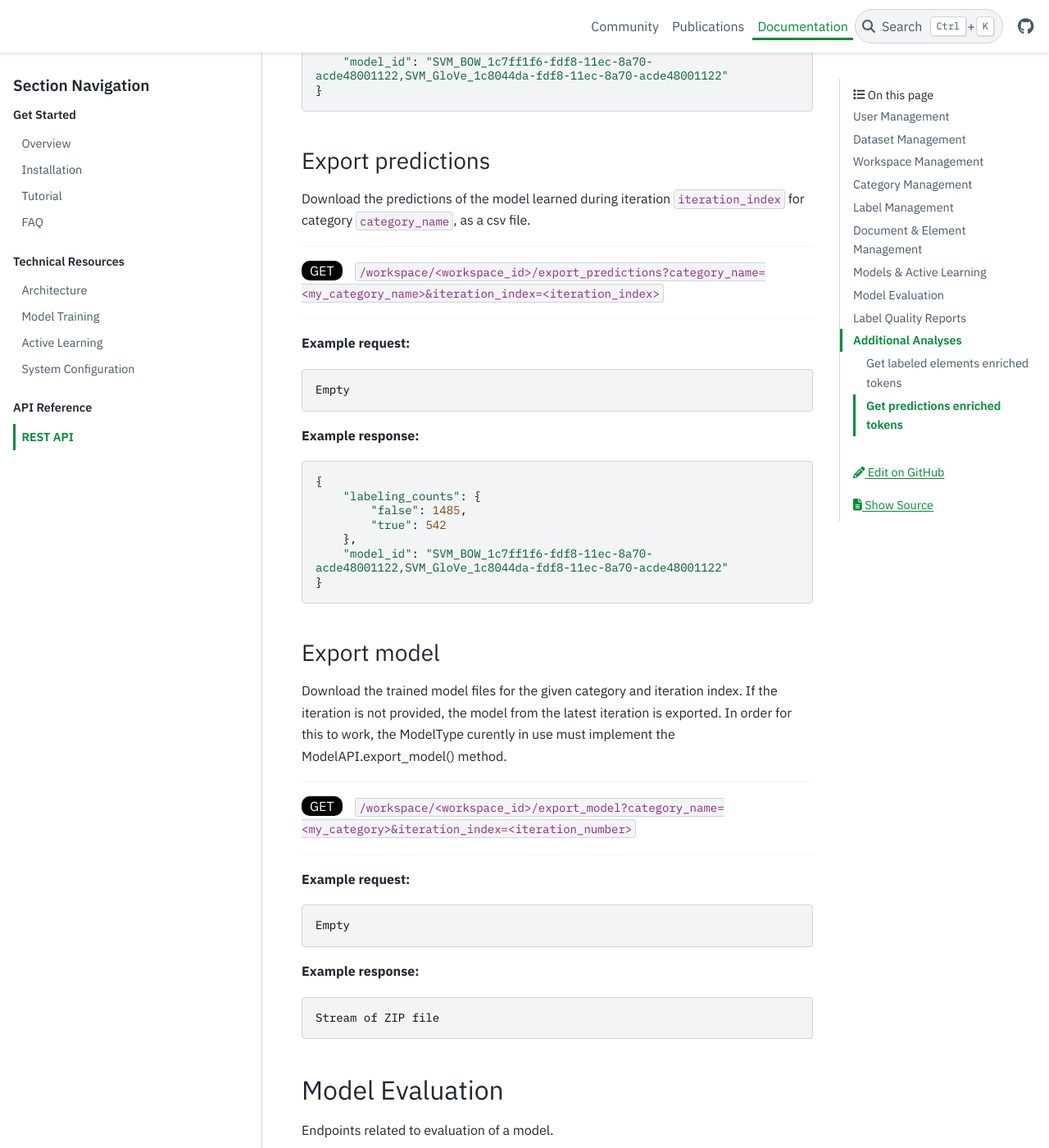
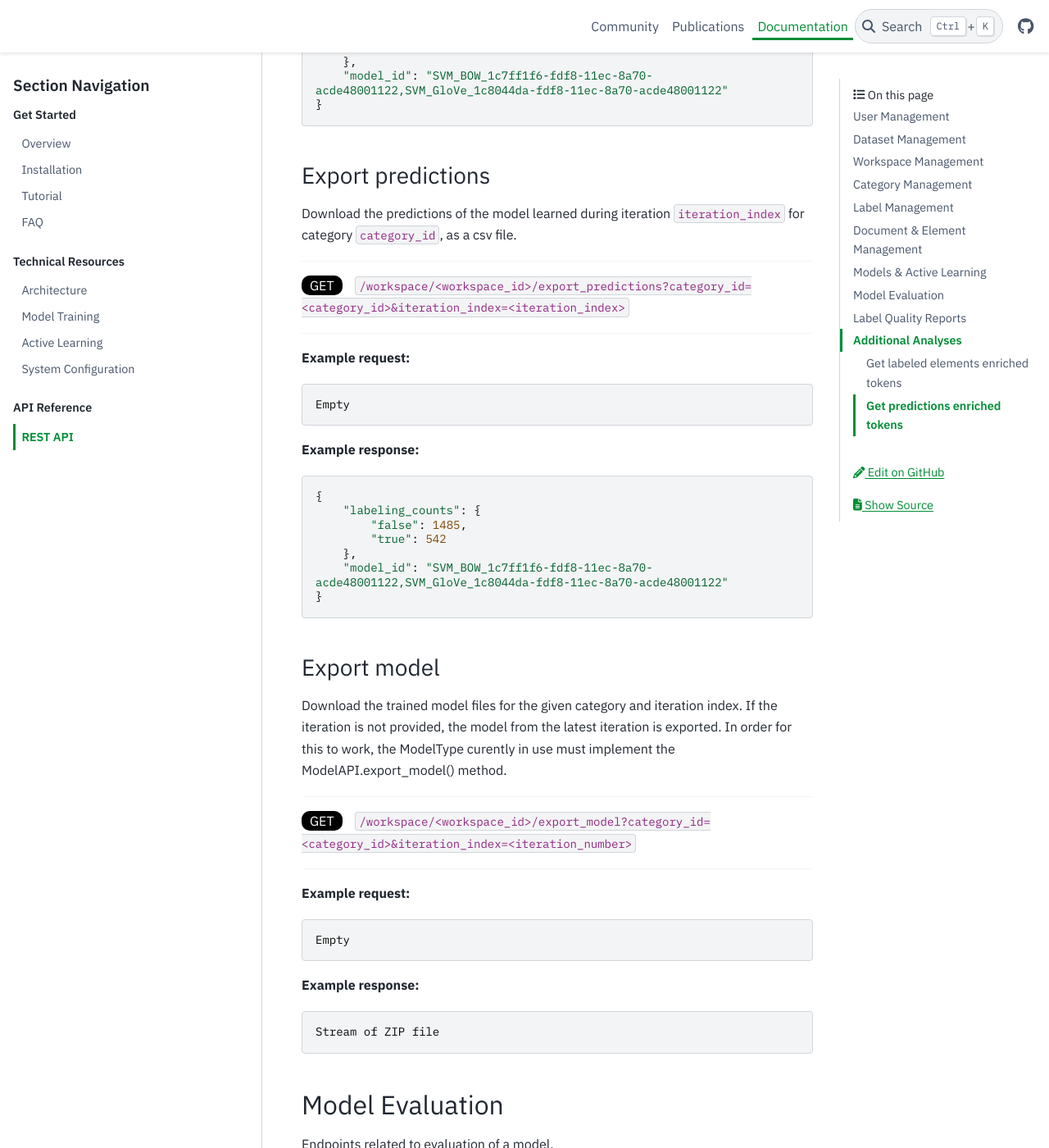
Before and after one commit to label-sleuth/label-sleuth.org, a Sphinx documentation site: the page built from docs/docs/dev/api.md, in a window 1280 px wide and 1400 px high, scrolled down 19071 px. Shown: the whole window at 82% size. Built offline with Sphinx 7.4.7 and the PyData theme 0.15.4, drawn with Linux system fonts in a browser that asks for light colours; some of the changed text lies outside the part shown.

Commit message:
Update APIs to reflect category_id refactor

````diff
--- a/docs/docs/dev/api.md
+++ b/docs/docs/dev/api.md
@@ -299,7 +297,7 @@ This endpoint permanently deletes the category along with all data associated wi
 
 ---
 
-<span class="request_type">DELETE</span> ```/workspace/<workspace_id>/category/<category_name>```
+<span class="request_type">DELETE</span> ```/workspace/<workspace_id>/category/<category_id>```
 
 ---
 
@@ -311,8 +309,11 @@ Empty
 
 **Example response:**
 
-```
-{"category": "my_category_name"}
+```json
+{
+   "workspace_id": "my_workspace",
+   "category_id": "0"
+}
 ```
 
 ### Get list of categories
@@ -360,7 +361,7 @@ Update the label of a selected element. This endpoint either sets or removes the
 
 ---
 
-<span class="request_type">PUT</span> ```/workspace/<workspace_id>/element/<element_id>?category_name=<my_category_name>&value=```
+<span class="request_type">PUT</span> ```/workspace/<workspace_id>/element/<element_id>?category_id=<category_id>```
 
 ---
 
@@ -368,7 +369,7 @@ Update the label of a selected element. This endpoint either sets or removes the
 
 ```json
 {
-   "category_name": "cat1",
+   "category_id": "1",
    "value": "true",
    "update_counter": true
 }
@@ -378,7 +379,7 @@ Update the label of a selected element. This endpoint either sets or removes the
 
 ```json
 {
-   "category_name": "my_category",
+   "category_id": "1",
    "element": {
       "begin": 866,
       "docid": "isear_dev-0",
@@ -402,7 +403,7 @@ Get all elements for selected category that have been assigned a positive label
 
 ---
 
-<span class="request_type">GET</span> ```/workspace/<workspace_id>/positive_elements```
+<span class="request_type">GET</span> ```/workspace/<workspace_id>/positive_elements?category_id=<category_id>```
 
 ---
 
@@ -544,11 +545,11 @@ Empty
 
 ### Get document elements
 
-Get all elements in selected document. Note: The `category_name` is optional.
+Get all elements in selected document. Note: The `category_id` is optional.
 
 ---
 
-<span class="request_type">GET</span> ```/workspace/<workspace_id>/document/<document_id>?category_name=<my_category_name>```
+<span class="request_type">GET</span> ```/workspace/<workspace_id>/document/<document_id>?category_id=<category_id>```
 
 ---
 
@@ -600,7 +601,7 @@ Get elements in the selected document that received a positive prediction from t
 
 ---
 
-<span class="request_type">GET</span> ```/workspace/<workspace_id>/document/<document_id>/positive_predictions?category_name=<my_category_name>&start_idx=<start_index>&size=<max_results>```
+<span class="request_type">GET</span> ```/workspace/<workspace_id>/document/<document_id>/positive_predictions?category_id=<category_id>&start_idx=<start_index>&size=<max_results>```
 
 ---
 
@@ -653,7 +654,7 @@ The response contains the total number of positive predictions in `hit_count` an
 
 ---
 
-<span class="request_type">GET</span> ```/workspace/<workspace_id>/positive_predictions?category_name=<my_category_name>&start_idx=<start_index>&size=<max_results>```
+<span class="request_type">GET</span> ```/workspace/<workspace_id>/positive_predictions?category_id=<category_id>&start_idx=<start_index>&size=<max_results>```
 
 ---
 
@@ -706,7 +707,7 @@ Get elements matching a regular expression. The following parameters must be pro
 
 ---
 
-<span class="request_type">GET</span> ```/workspace/<workspace_id>/query?qry_string=<my_query>&category_name=<my_category>&sample_start_idx=<sample_start_index>&qry_size=<query_size>```
+<span class="request_type">GET</span> ```/workspace/<workspace_id>/query?qry_string=<my_query>&category_id=<category_id>&sample_start_idx=<sample_start_index>&qry_size=<query_size>```
 
 ---
 
@@ -757,7 +758,7 @@ Get information about the labeling status for the selected category. The endpoin
 
 ---
 
-<span class="request_type">GET</span> ```/workspace/<workspace_id>/status?category_name=<my_category_name>```
+<span class="request_type">GET</span> ```/workspace/<workspace_id>/status?category_id=<category_id>```
 
 ---
 
@@ -788,7 +789,7 @@ Get information about all the iteration flows for the selected category and thei
 
 ---
 
-<span class="request_type">GET</span> ```/workspace/<workspace_id>/models?category_name=<my_category_name>```
+<span class="request_type">GET</span> ```/workspace/<workspace_id>/models?category_id=<category_id>```
 
 ---
 
@@ -809,7 +810,7 @@ Empty
          "iteration": 6,
          "model_id": "8ae60534-7dd0-11ec-a0a3-a648083b7a24,8ae6bfec-7dd0-11ec-a0a3-a648083b7a24",
          "model_metadata": {
-            "category_name": "1",
+            "category_id": "1",
             "changed_fraction": 0.0625,
             "positive_fraction": 0.22005208333333334,
             "train_counts": {
@@ -827,7 +828,7 @@ Empty
          "iteration": 7,
          "model_id": "c60c997a-7dd0-11ec-a09b-a648083b7a24,c60f424c-7dd0-11ec-a09b-a648083b7a24",
          "model_metadata": {
-            "category_name": "1",
+            "category_id": "1",
             "changed_fraction": 0.036458333333333336,
             "positive_fraction": 0.21744791666666666,
             "train_counts": {
@@ -849,7 +850,7 @@ Get elements to label. If at least one Iteration has completed for the selected
 
 ---
 
-<span class="request_type">GET</span> ```/workspace/<workspace_id>/active_learning?category_name=<my_category_name>&start_idx=<start_index>&size=<max_results>```
+<span class="request_type">GET</span> ```/workspace/<workspace_id>/active_learning?category_id=<category_id>&start_idx=<start_index>&size=<max_results>```
 
 ---
 
@@ -896,7 +897,7 @@ Manually trigger a new iteration flow.
 
 ---
 
-<span class="request_type">GET</span> ```/workspace/<workspace_id>/force_train?category_name=<my_category_name>```
+<span class="request_type">GET</span> ```/workspace/<workspace_id>/force_train?category_id=<my_category_id>```
 
 ---
 
@@ -920,11 +921,11 @@ Empty
 
 ### Export predictions
 
-Download the predictions of the model learned during iteration `iteration_index` for category `category_name`, as a csv file.
+Download the predictions of the model learned during iteration `iteration_index` for category `category_id`, as a csv file.
 
 ---
 
-<span class="request_type">GET</span> ```/workspace/<workspace_id>/export_predictions?category_name=<my_category_name>&iteration_index=<iteration_index>```
+<span class="request_type">GET</span> ```/workspace/<workspace_id>/export_predictions?category_id=<category_id>&iteration_index=<iteration_index>```
 
 ---
 
@@ -953,7 +954,7 @@ Download the trained model files for the given category and iteration index. If
 
 ---
 
-<span class="request_type">GET</span> ```/workspace/<workspace_id>/export_model?category_name=<my_category>&iteration_index=<iteration_number>```
+<span class="request_type">GET</span> ```/workspace/<workspace_id>/export_model?category_id=<category_id>&iteration_index=<iteration_number>```
 
 ---
 
@@ -980,7 +981,7 @@ used to evaluate the precision of the model predictions: the user should label t
 
 ---
 
-<span class="request_type">GET</span> ```/workspace/<workspace_id>/evaluation_elements?category_name=<my_category_name>```
+<span class="request_type">GET</span> ```/workspace/<workspace_id>/evaluation_elements?category_id=<category_id>```
 
 ---
 
@@ -1027,7 +1028,7 @@ Run precision evaluation.
 
 ---
 
-<span class="request_type">POST</span> ```/workspace/<workspace_id>/estimate_precision?category_name=<my_category_name>```
+<span class="request_type">POST</span> ```/workspace/<workspace_id>/estimate_precision?category_id=<category_id>```
 
 ---
 
@@ -1055,7 +1056,7 @@ Get all labeled elements where the predictions of the latest model for the categ
 
 ---
 
-<span class="request_type">GET</span> ```/workspace/<workspace_id>/disagree_elements?category_name=<my_category_name>```
+<span class="request_type">GET</span> ```/workspace/<workspace_id>/disagree_elements?category_id=<category_id>```
 
 ---
 
@@ -1108,7 +1109,7 @@ The current implementation relies on cross validation: Several models are traine
 
 ---
 
-<span class="request_type">GET</span> ```/workspace/<workspace_id>/suspicious_elements?category_name=<my_category_name>```
+<span class="request_type">GET</span> ```/workspace/<workspace_id>/suspicious_elements?category_id=<category_id>```
 
 ---
 
@@ -1164,7 +1165,7 @@ The current implementation relies on distances between text embeddings to identi
 
 ---
 
-<span class="request_type">GET</span> ```/workspace/<workspace_id>/contradiction_elements?category_name=<my_category_name>```
+<span class="request_type">GET</span> ```/workspace/<workspace_id>/contradiction_elements?category_id=<category_id>```
 
 ---
 
@@ -1220,7 +1221,7 @@ elements for the selected category, along with weights indicating the relative s
 
 ---
 
-<span class="request_type">GET</span> ```/workspace/<workspace_id>/labeled_info_gain?category_name=<my_category_name>```
+<span class="request_type">GET</span> ```/workspace/<workspace_id>/labeled_info_gain?category_id=<category_id>```
 
 ---
 
@@ -1262,7 +1263,7 @@ elements by the latest model for the selected category, along with weights indic
 
 ---
 
-<span class="request_type">GET</span> ```/workspace/<workspace_id>/predictions_info_gain?category_name=<my_category_name>```
+<span class="request_type">GET</span> ```/workspace/<workspace_id>/predictions_info_gain?category_id=<category_id>```
 
 ---
 
````
Also changed, not shown: other parts of docs/docs/dev/api.md (+18 -20 lines).
